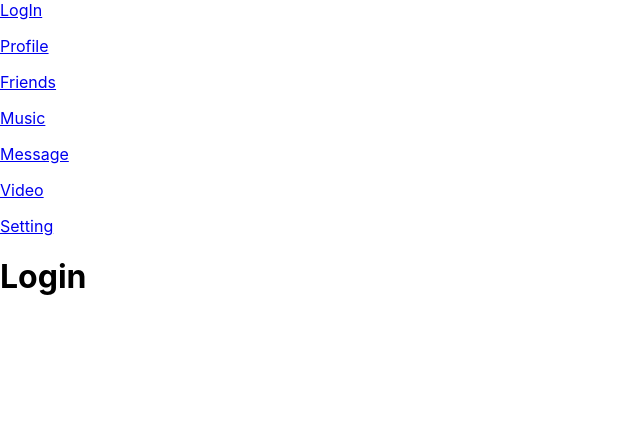
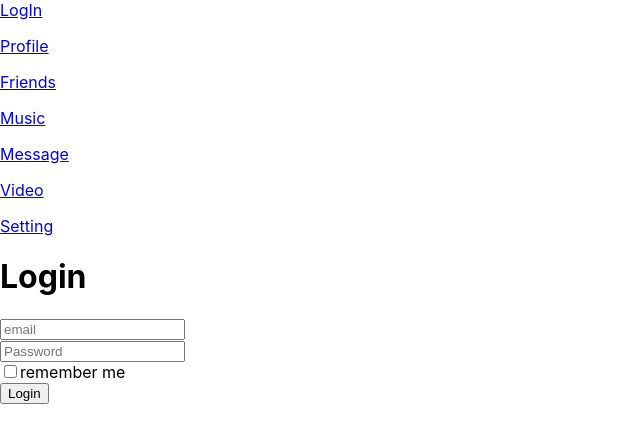
Before and after one commit to DimaZharikov/socialePageRedux, a React (Create React App) app: page /logIn in a window 1280 px wide. Shown: the top 442 px of the page, without its empty margins (0-640 px from the left). Built offline with nearby package versions, Linux system fonts and the light colour scheme; no server answers.

Commit message:
bla bla bla

```diff
--- a/package.json
+++ b/package.json
@@ -20,6 +20,7 @@
     "@types/react": "^16.9.53",
     "@types/react-dom": "^16.9.8",
     "@types/react-router-dom": "^5.1.6",
+    "@types/redux-form": "^8.3.1",
     "axios": "^0.21.0",
     "gh-pages": "^3.1.0",
     "node-sass": "^5.0.0",
@@ -30,6 +31,7 @@
     "react-scripts": "4.0.1",
     "redux": "^4.0.5",
     "redux-devtools-extension": "^2.13.8",
+    "redux-form": "^8.3.7",
     "redux-thunk": "^2.3.0",
     "typescript": "^4.0.3",
     "uuid": "^8.3.1",
--- a/src/App.tsx
+++ b/src/App.tsx
@@ -6,7 +6,10 @@ import MainPageConteiner from "./WrapPage/Main/MainAppComponent";
 import {BrowserRouter, Route} from "react-router-dom";
 import FriendContainer from "./WrapPage/Friend/FriendConteiner";
 import HeaderAppComponent from "./StaticPage/Header/HeaderAppComponent";
-import LogInPageComponent from "./StaticPage/Header/login/LogInComponent";
+
+
+import  DialogueContainerForm from "./WrapPage/Message/Components/Dialogue/DialogueComponent";
+import LogInFormContainer from "./StaticPage/Header/login/LogInFormContainer";
 
 
 
@@ -27,9 +30,13 @@ function App() {
                 <Route exact path='/friends' render= {()=> <FriendContainer /> }/>
 
                 <Route exact path='/Message' component = {MessagePageAppComponent}  />
+                {/*Path to private dialogue from MessagePage/Container */}
+                <Route path='/dialogue/:userId?'  render ={()=><DialogueContainerForm/>} />
+
+
 
                 {/*redirect*/}
-                <Route path='/logIn'  render ={()=><LogInPageComponent/>} />
+                <Route path='/logIn'  render ={()=><LogInFormContainer/>} />
             </div>
 
         </BrowserRouter>
--- /dev/null
+++ b/src/StaticPage/Header/login/LogInAppComponent.tsx
@@ -0,0 +1,56 @@
+import React from "react";
+import { Redirect } from "react-router-dom";
+import {Field, InjectedFormProps, reduxForm} from "redux-form";
+
+export type formDataType = {
+    email: string
+    password: string
+    rememberMe: boolean
+}
+export type IPropsType = {
+    auth: boolean
+    getAuthUserDate: (formData: formDataType) => void
+
+}
+
+export const Login: React.FC< IPropsType> = (
+    {
+        getAuthUserDate, ...props
+    }
+) => {
+    const onSubmit = (formData: formDataType) => {
+        getAuthUserDate(formData)
+    }
+    if( props.auth ) return <Redirect to={'/profile'} />
+    return (
+        <div>
+            <h1>Login</h1>
+            <LoginReduxForm onSubmit={onSubmit} {...props} />
+
+        </div>
+    )
+}
+export const LoginForm: React.FC<InjectedFormProps<formDataType> > = (
+    {
+        handleSubmit
+    }
+) => {
+    return (
+        <form onSubmit={handleSubmit}>
+            <div>
+                <Field type="text" placeholder={"email"} name={'email'} component={'input'}/>
+            </div>
+            <div>
+                <Field type="text" placeholder={"Password"} name={'password'} component={'input'}/>
+            </div>
+            <div>
+                <Field type="checkbox" name={"rememberMe"} component={'input'}/>remember me
+            </div>
+            <div>
+                <button>Login</button>
+            </div>
+        </form>
+    )
+}
+
+const LoginReduxForm = reduxForm<formDataType>({form: "login"})(LoginForm)
--- a/src/StaticPage/Header/login/LogInComponent.tsx
+++ /dev/null
@@ -1,12 +0,0 @@
-import React from 'react'
-
-
-interface Props {
-
-}
-
-const LogInPageComponent: React.FunctionComponent <Props> = () => {
-    return <h1>Login</h1>
-}
-
-export default LogInPageComponent;
--- /dev/null
+++ b/src/StaticPage/Header/login/LogInFormContainer.tsx
@@ -0,0 +1,14 @@
+import React from "react";
+import { connect } from "react-redux";
+import {Login} from "./LogInAppComponent";
+import {AppRootStateType} from "../../../Store/Store";
+import {getAuthUserDate} from "../../../Store/Auth.Reducer";
+
+
+
+const mapStateToProps = (state: AppRootStateType) => ({
+    auth: state.authentication.isAuth
+
+})
+
+export default connect(mapStateToProps, {getAuthUserDate})(Login)
--- a/src/Store/FriendsPage.Reducer.ts
+++ b/src/Store/FriendsPage.Reducer.ts
@@ -35,10 +35,6 @@ const initialState: stateType = {
 }
 
 
-interface Action<T> {
-    type: ActionType,
-    payload: T
-}
 
 
 export enum ActionType {
@@ -49,6 +45,10 @@ export enum ActionType {
     TOGGLE_IS_FETCHING = 'TOGGLIE_IS_FETCHING',
     TOGGlE_IN_FOLLOWING_PROGRESS = 'TOGGlE_IN_FOLLOWING_PROGRESS'
 
+}
+interface Action<T> {
+    type: ActionType,
+    payload: T
 }
 
 
@@ -110,15 +110,15 @@ export const followThunk = (id: number) => {
     }
 }
 
- export const unfollowThunk = (firendsId: number) => {
+ export const unfollowThunk = (friendsId: number) => {
     return (dispatch: Dispatch) => {
-        dispatch(toggleFollowingProgress(true, firendsId))
-        FriendsAPI.follow(firendsId)
+        dispatch(toggleFollowingProgress(true, friendsId))
+        FriendsAPI.follow(friendsId)
             .then(response => {
                 if (response.data.resultCode === 0) {
-                    dispatch(follow(firendsId))
+                    dispatch(follow(friendsId))
                 }
-                dispatch(toggleFollowingProgress(false, firendsId))
+                dispatch(toggleFollowingProgress(false, friendsId))
             })
     }
 };
@@ -126,6 +126,7 @@ export const followThunk = (id: number) => {
 
 const friendsReducer = (state = initialState, action: Action<any>): stateType => {
     switch (action.type) {
+
         case ActionType.ON_UNFOLLOW_AC:
             return {
                 ...state,
--- a/src/Store/MessagePage.Reducer.ts
+++ b/src/Store/MessagePage.Reducer.ts
@@ -94,7 +94,8 @@ const initialState: messagePageType = {
             importantly: 'Important'
         },
 
-    ]
+    ],
+
 
 }
 
--- a/src/Store/Store.ts
+++ b/src/Store/Store.ts
@@ -5,13 +5,14 @@ import profilePageReducer from "./Profile.Reducer";
 import AuthReducer from "./Auth.Reducer";
 import { composeWithDevTools } from 'redux-devtools-extension';
 import thunkMiddleware from 'redux-thunk';
-
+import {reducer as formReducer} from 'redux-form';
 
 const reducer = combineReducers({
     authentication: AuthReducer,
     profilePage: profilePageReducer,
     friendsPage: friendsReducer,
-    messagePage: messagePageReducer
+    messagePage: messagePageReducer,
+    form: formReducer
 
 })
 
--- /dev/null
+++ b/src/WrapPage/Message/Components/Dialogue/DialogueComponent.tsx
@@ -0,0 +1,24 @@
+import React from 'react'
+import { Field, InjectedFormProps, reduxForm } from 'redux-form';
+
+
+interface Props {
+
+}
+
+const DialogueComponent: React.FC <Props & InjectedFormProps<{}, Props>> = (props) => {
+   const {handleSubmit} = props
+    return <div>
+        <form onSubmit = {handleSubmit}>
+            <Field component={'textarea'}
+                   name={'dialogueBody'}
+                   placeholder={'Enter your message'}>
+            </Field>
+            <button>Send Message</button>
+        </form>
+    </div>
+}
+
+ const DialogueContainerForm = reduxForm({form: 'dialogue'})(DialogueComponent)
+
+export default DialogueContainerForm;
--- a/src/WrapPage/Message/Components/MessageItems/MessageItemsComponent.tsx
+++ b/src/WrapPage/Message/Components/MessageItems/MessageItemsComponent.tsx
@@ -71,7 +71,7 @@ const MessageItemsComponent: React.FunctionComponent<props> = React.memo((props)
                                </div>
                            </div>
                            <div>
-                               <NavLink exact to={`/WrapMessage${item.id}`}><p>{item.message}</p></NavLink>
+                               <NavLink exact to={`/dialogue/${item.id}`}><p>{item.message}</p></NavLink>
                            </div>
                        </div>
 
--- a/src/WrapPage/Message/MessagePageAppComponent.tsx
+++ b/src/WrapPage/Message/MessagePageAppComponent.tsx
@@ -1,8 +1,7 @@
 import React from 'react'
 import SearchFriendsConteiner from "./Components/SerchFriend/SearchFriendsConteiner";
 import MessageItemsConteiner from "./Components/MessageItems/MessageItemsConteiner";
-import {withAuthRedirect} from "../../common/withAuthRedirect/WithAuthRedirect";
-import {compose} from "redux";
+
 import {useSelector} from "react-redux";
 import {AppRootStateType} from "../../Store/Store";
 import {stateProps as authProps} from "../../Store/Auth.Reducer";
```
Also changed, not shown: 2 other files (tests, documents, lock files or other folders).
